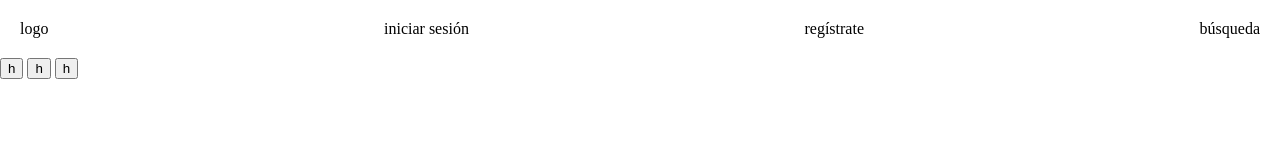
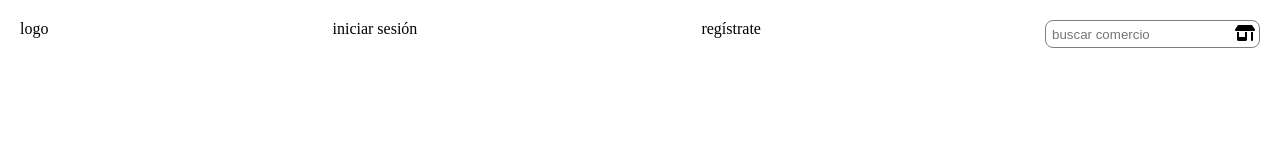
Before and after one commit to Santino-86/Santino86, a plain HTML site: page index.html in a window 1280 px wide. Drawn offline with Linux system fonts and the light colour scheme.

Commit message:
estilos cuadro de busqueda

```diff
--- a/index.html
+++ b/index.html
@@ -7,6 +7,7 @@
     <meta name="viewport" content="width=device-width, initial-scale=1.0">
     <link rel="shortcut icon" href="./media/santino logo.PNG"type="image/x-icon">
     <link rel="stylesheet" href="./styles/estilos.css">
+    <script src="https://kit.fontawesome.com/9893f1d2eb.js" crossorigin="anonymous"></script>
     <title>Domibolo</title>
 
 
@@ -15,14 +16,15 @@
 <body>
         <header>
             <ul class="navbar">
-            <li>logo</li>
-            <li>iniciar sesión</li>
-            <li>regístrate</li>
-            <li>búsqueda</li>
+                <li>logo</li>
+                <li>iniciar sesión</li>
+                <li>regístrate</li>
+            <li><div class="buscar">
+                <input placeholder="buscar comercio" type="text">
+                <i class="fa-solid fa-shop"></i>
+            </div>
+            </li>
         </ul>
-        <button>h</button>
-        <button>h</button>
-        <button>h</button>
 
 
 
--- a/styles/estilos.css
+++ b/styles/estilos.css
@@ -11,3 +11,19 @@ ul{
     justify-content: space-between;
     padding: 20px;
 }
+.buscar{
+    background-color: white;
+    border: 1px solid gray;
+    padding: 4px;
+    border-radius: 8px;
+}
+.buscar:focus-within{
+    border: 1px solid blue;
+
+}
+.buscar > input{
+    outline: none;
+    border: 0px;
+
+
+}
```
